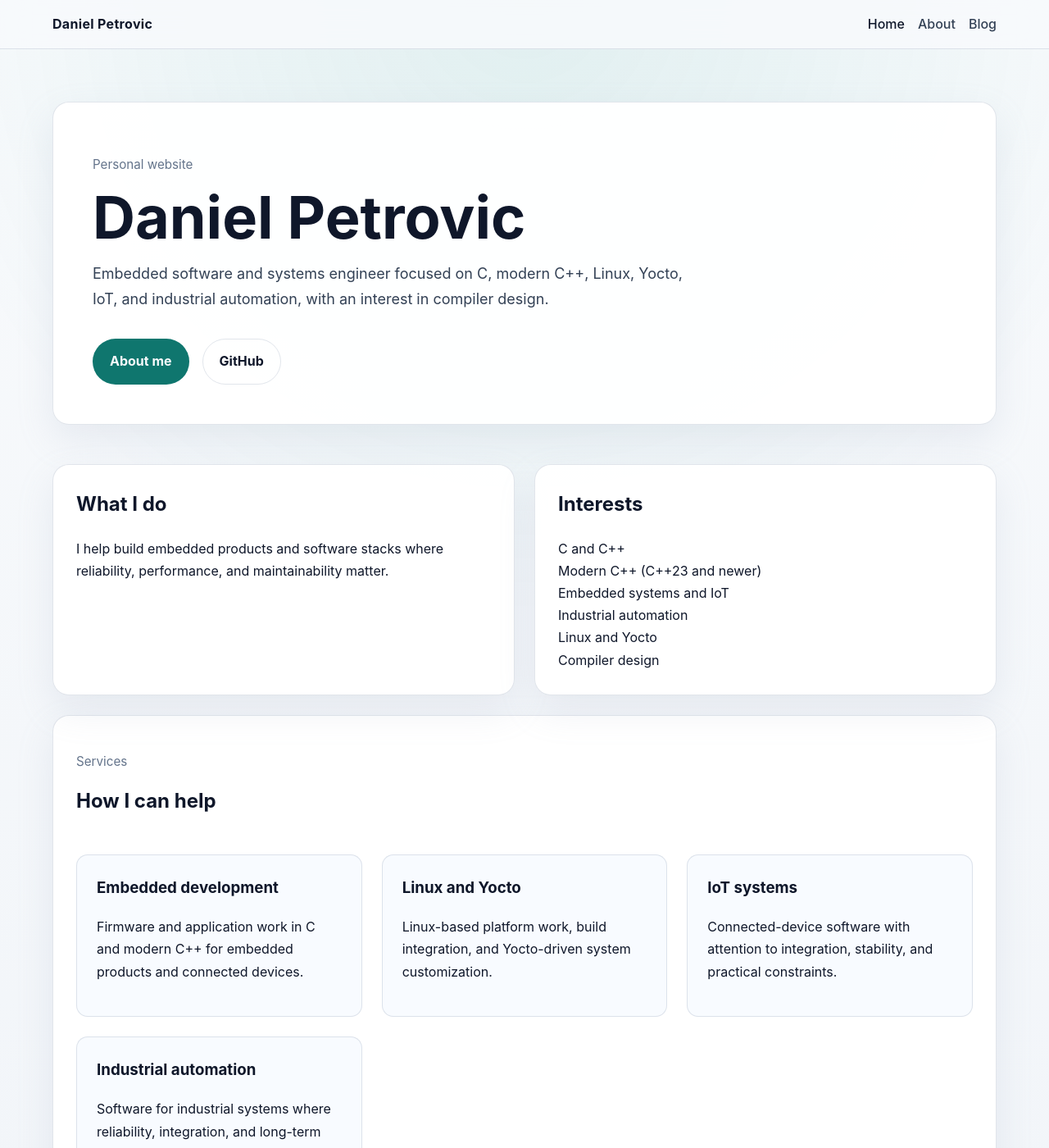
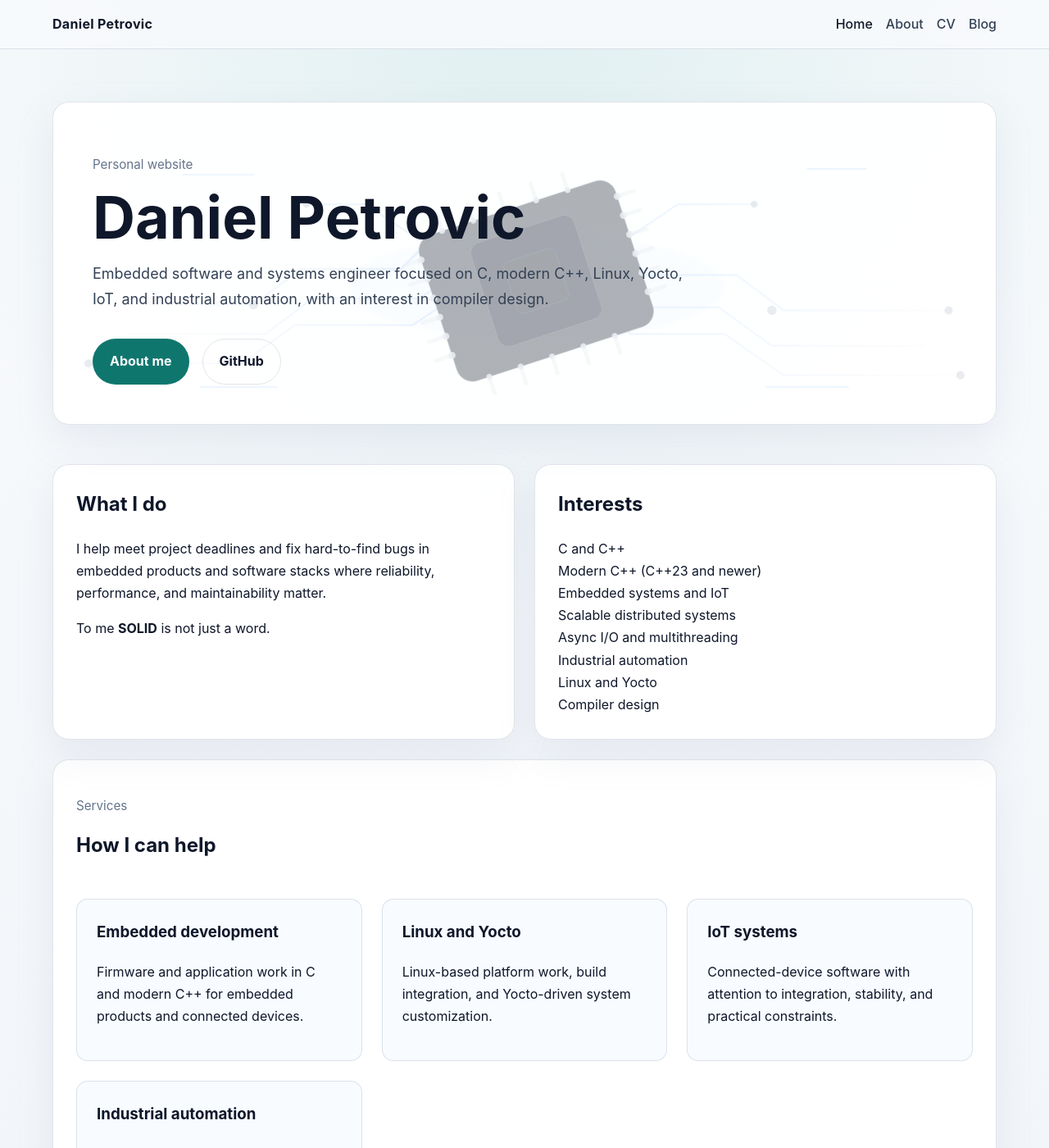
Before and after one commit to daniel-petrovic/daniel-petrovic.github.io, a Jekyll site: the page built from index.md, in a window 1280 px wide and 1400 px high. Shown: the whole window at 82% size. Built offline with Jekyll 4.4.1, drawn with Linux system fonts in a browser that asks for light colours; some of the changed text lies outside the part shown.

Commit message:
Update homepage

```diff
--- a/_layouts/default.html
+++ b/_layouts/default.html
@@ -16,6 +16,7 @@
             <ul class="nav-list">
               <li><a href="{{ '/' | relative_url }}"{% if page.url == '/' %} aria-current="page"{% endif %}>Home</a></li>
               <li><a href="{{ '/about/' | relative_url }}"{% if page.url == '/about/' %} aria-current="page"{% endif %}>About</a></li>
+              <li><a href="{{ '/cv/' | relative_url }}"{% if page.url == '/cv/' %} aria-current="page"{% endif %}>CV</a></li>
               <li><a href="{{ '/blog/' | relative_url }}"{% if page.url == '/blog/' or page.layout == 'post' %} aria-current="page"{% endif %}>Blog</a></li>
             </ul>
           </nav>
--- a/assets/css/style.css
+++ b/assets/css/style.css
@@ -120,6 +120,22 @@ a:hover {
 
 .hero {
   padding: 3rem;
+  position: relative;
+  overflow: hidden;
+}
+
+.hero::before {
+  content: "";
+  position: absolute;
+  inset: 0;
+  background: url("../images/hero-embedded-bg.svg") center center / cover no-repeat;
+  opacity: 0.38;
+  pointer-events: none;
+}
+
+.hero > * {
+  position: relative;
+  z-index: 1;
 }
 
 .hero h1,
@@ -214,6 +230,12 @@ a:hover {
   border-radius: var(--radius-sm);
   background: var(--bg-soft);
   border: 1px solid var(--border);
+}
+
+.cv-item + .cv-item {
+  margin-top: 1.5rem;
+  padding-top: 1.5rem;
+  border-top: 1px solid rgba(148, 163, 184, 0.22);
 }
 
 .post-list {
--- a/index.md
+++ b/index.md
@@ -21,8 +21,11 @@ permalink: /
   <article class="panel">
     <h2>What I do</h2>
     <p>
-      I help build embedded products and software stacks where reliability, performance, and
-      maintainability matter.
+      I help meet project deadlines and fix hard-to-find bugs in embedded products and software
+      stacks where reliability, performance, and maintainability matter.
+    </p>
+    <p>
+      To me <b>SOLID</b> is not just a word.
     </p>
   </article>
   <article class="panel">
@@ -31,6 +34,8 @@ permalink: /
       <li>C and C++</li>
       <li>Modern C++ (C++23 and newer)</li>
       <li>Embedded systems and IoT</li>
+      <li>Scalable distributed systems</li>
+      <li>Async I/O and multithreading</li>
       <li>Industrial automation</li>
       <li>Linux and Yocto</li>
       <li>Compiler design</li>
```
Also changed, not shown: other parts of index.md (+1 -1 lines), cv.md (added, +170 -0 lines), assets/images/hero-embedded-bg.svg (added), 1 other file.
